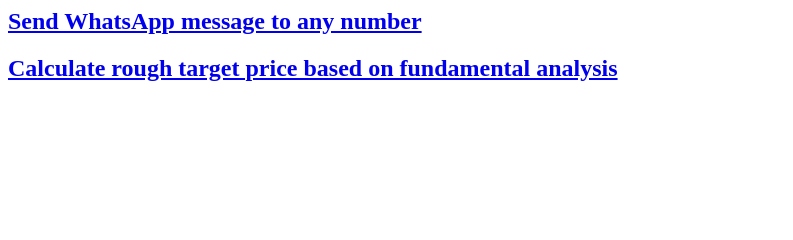
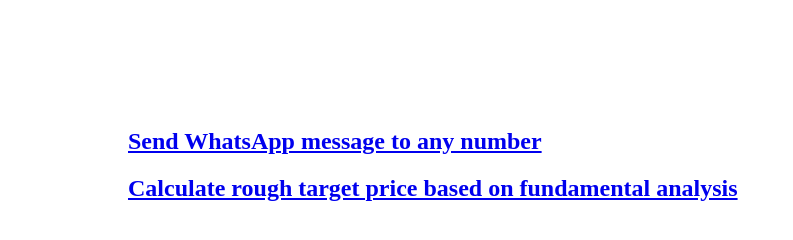
Before and after one commit to sudheshk/sudheshk.github.io, a plain HTML site: page index.html in a window 1280 px wide. Shown: the whole page, without its empty margins (0-793 px from the left). Drawn offline with Linux system fonts and the light colour scheme.

Commit message:
Update index.html

```diff
--- a/index.html
+++ b/index.html
@@ -3,7 +3,7 @@
 <title> useful tools created by me</title>
 
 </head>
-<body margin = "10%">
+<body style= "margin : 10%">
 
   <h2>
     <a href = "https://sudheshk.github.io/whatsapp/" > Send WhatsApp message to any number </a>
```
